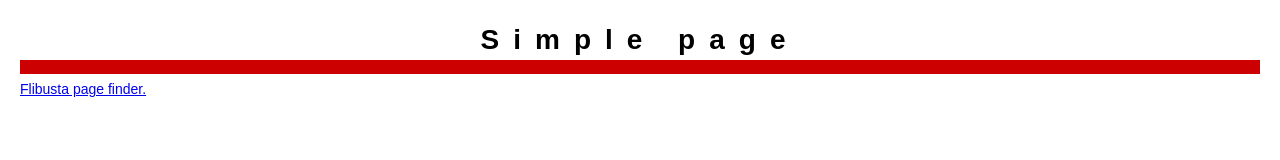
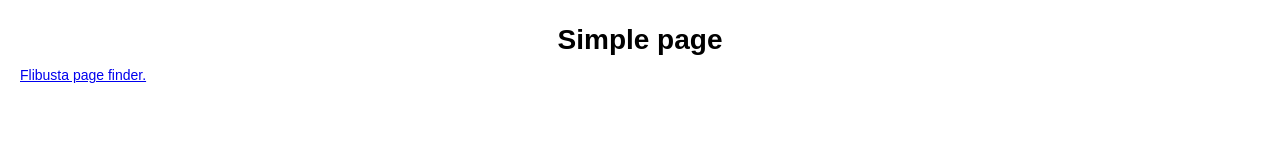
Before and after one commit to bagyr/bagyr.github.io, a plain HTML site: page index.html in a window 1280 px wide. Drawn offline with Linux system fonts and the light colour scheme.

Commit message:
Update index.html

```diff
--- a/index.html
+++ b/index.html
@@ -22,10 +22,6 @@ h1 {
     margin-bottom: 7px;
     padding: 4px;
     text-align: center;
-    letter-spacing: 0.5em;
-    border-bottom-style: solid;
-    border-bottom-width: 0.5em;
-    border-bottom-color: #c00;
 }
 
 h2 {
```
